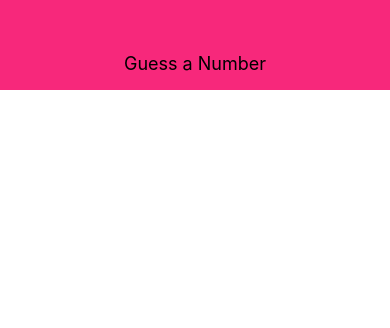
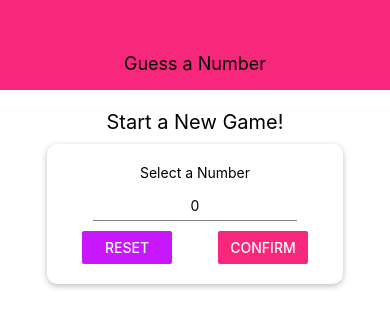
Before and after one commit to shubham-rocko/react-native-game, a React Native app: screen / in a window 390 px wide. Shown: the top 328 px of the page. Built offline with nearby package versions, Linux system fonts and the light colour scheme.

Commit message:
Start Game screen initialize and styled

```diff
--- a/App.js
+++ b/App.js
@@ -2,12 +2,14 @@ import React, { useState } from 'react';
 import { StyleSheet, Text, View, Button } from 'react-native';
 
 import Header from './components/header';
+import StartGameScreen from './screens/StartGameScreen';
 
 export default function App() {
 
   return (
     <View style={styles.screen}>
         <Header title="Guess a Number"  />
+        <StartGameScreen />
     </View>
   );
 }
--- /dev/null
+++ b/components/Card.js
@@ -0,0 +1,21 @@
+import React from 'react';
+import { View, StyleSheet } from 'react-native';
+
+const Card = (props) => {
+    return <View style={{...styles.card, ...props.style}}>{props.children}</View>
+};
+
+const styles = StyleSheet.create({
+    card: {
+        shadowColor: 'black',
+        shadowOffset: {width:0, height: 2},
+        shadowOpacity: 0.26,
+        shadowRadius: 6,
+        elevation: 8,
+        backgroundColor: 'white',
+        padding: 20,
+        borderRadius: 10
+    }
+});
+
+export default Card;
--- /dev/null
+++ b/components/Input.js
@@ -0,0 +1,17 @@
+import React from 'react';
+import { TextInput, StyleSheet } from 'react-native';
+
+const Input = (props) => {
+    return <TextInput {...props} style={{...styles.input, ...props.style }} />
+};
+
+const styles = StyleSheet.create({
+    input: {
+        height: 30,
+        borderBottomColor: 'grey',
+        borderBottomWidth: 1,
+        marginVertical: 10
+    }
+});
+
+export default Input;
--- a/components/header.js
+++ b/components/header.js
@@ -1,5 +1,7 @@
 import React from 'react';
 import { View, Text, StyleSheet } from 'react-native';
+
+import Colors from '../constants/color'
 
 const Header = (props) => {
     return (
@@ -14,7 +16,7 @@ const styles = StyleSheet.create({
         width: '100%',
         height: 90,
         paddingTop: 36,
-        backgroundColor: '#f7287b',
+        backgroundColor: Colors.primary,
         alignItems: 'center',
         justifyContent: 'center'
     },
--- /dev/null
+++ b/constants/color.js
@@ -0,0 +1,4 @@
+export default {
+    primary: '#f7287b',
+    accent: '#c717fc'
+}
--- /dev/null
+++ b/screens/StartGameScreen.js
@@ -0,0 +1,69 @@
+import React, { useState } from 'react';
+import { View, Text, StyleSheet, TextInput, Button } from 'react-native';
+
+import Card from '../components/Card';
+import Input from '../components/Input';
+import Colors from '../constants/color';
+
+const StartGameScreen = (props) => {
+    const [enteredValue, setEnteredValue] = useState(0);
+
+    const enterInputHandler = (enteredText) => {
+        setEnteredValue(enteredText.replace(/[^0-9]/g , ''));
+    }
+
+    return (
+        <View style={styles.screen}>
+            <Text style={styles.title}>Start a New Game!</Text>
+            <Card style={styles.inputContainer}>
+                <Text>Select a Number</Text>
+
+                <Input style={styles.input} blurOnSubmit
+                autoCapitalize="none" autoCorrect={false}
+                keyboardType="number-pad" maxLength={2}
+                onChangeText={enterInputHandler} value={`${enteredValue}`}/>
+
+                <View style={styles.buttonContainer}>
+                    <View style={styles.button}>
+                        <Button title="Reset" onPress={() => {}} color={Colors.accent} />
+                    </View>
+                    <View style={styles.button}>
+                        <Button title="Confirm" onPress={() => {}} color={Colors.primary} />
+                    </View>
+                </View>
+            </Card>
+        </View>
+    )
+};
+
+const styles = StyleSheet.create({
+    screen: {
+        flex: 1,
+        padding: 10,
+        alignItems: 'center'
+    },
+    title: {
+        fontSize: 20,
+        marginVertical: 10
+    },
+    inputContainer: {
+        width: 300,
+        maxWidth: "80%",
+        alignItems: 'center'
+    },
+    buttonContainer: {
+        flexDirection: 'row',
+        width: '100%',
+        justifyContent: 'space-between',
+        paddingHorizontal: 15
+    },
+    button: {
+        width: 90
+    },
+    input: {
+        width: '80%',
+        textAlign: 'center'
+    }
+});
+
+export default StartGameScreen;
```
